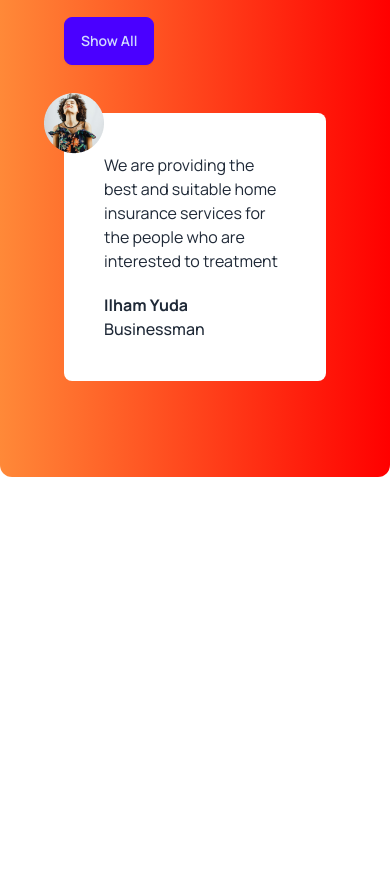
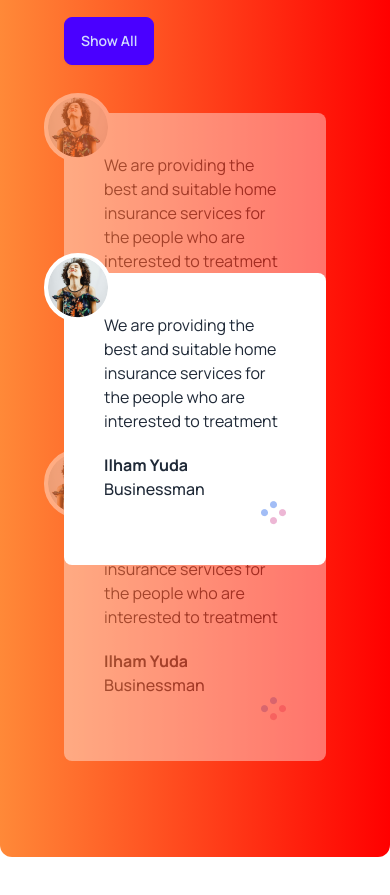
Before and after one commit to AzizunNahar7/Tea-House-With-DaisyUI, a plain HTML site: page index.html in a window 390 px wide. Shown: the part 4968-5863 px from the top of the page. Before the commit the page ends 5541 px from the top, so only its background shows below. Drawn offline with nearby package versions, Linux system fonts and the light colour scheme.

Commit message:
finished super client section with responsive

```diff
--- a/index.html
+++ b/index.html
@@ -129,19 +129,45 @@
   </section>
   <!-- Super client section start here -->
   <section class="my-24 flex flex-col lg:flex-row gap-12 rounded-xl bg-gradient-to-r from-[#FF8938] to-[#F00] px-16 py-24">
-    <div class="space-y-5">
-      <h2 class="text-5xl font-extrabold text-white">Meet Our Super<br>
-        Clients</h2>
-        <p class="text-white">There are many variations of passages of Lorem Ipsum available, but the majority have suffered alteration in some form, by injected humour, or randomised words which don't look even slightly believable. </p>
-        <button class="btn btn-primary">Show All</button>
+    <div class="flex lg:pr-28 items-center">
+      <div class="space-y-5">
+        <h2 class="text-5xl font-extrabold text-white">Meet Our Super<br>
+          Clients</h2>
+          <p class="text-white">There are many variations of passages of Lorem Ipsum available, but the majority have suffered alteration in some form, by injected humour, or randomised words which don't look even slightly believable. </p>
+          <button class="btn btn-primary">Show All</button>
       </div>
-      <div>
-        <!-- Review -->
-        <div class="relative p-10 rounded-lg bg-white">
-          <img class="absolute -top-5 -left-5" src="./images/client.png" alt="">
+      </div>
+      <!-- Review container -->
+      <div class="relative">
+        <!-- Next Review -->
+        <div class="relative z-10 mb-16 opacity-40 p-10 rounded-lg bg-white">
+          <img class="absolute -top-5 -left-5 border-4 border-white rounded-full bg-white" src="./images/client.png" alt="">
           <p>We are providing the best and suitable home insurance services for the people who are interested to treatment</p>
           <h4 class="font-bold mt-5">Ilham Yuda</h4>
           <p class="font-medium">Businessman</p>
+          <div class="flex justify-end">
+            <img src="./images/circles.png" alt="">
+          </div>
+        </div>
+        <!-- Current Review -->
+        <div class="absolute z-20 p-10 top-40 lg:-left-24 lg:w-[430px] rounded-lg bg-white">
+          <img class="absolute -top-5 -left-5 border-4 border-white rounded-full bg-white" src="./images/client.png" alt="">
+          <p>We are providing the best and suitable home insurance services for the people who are interested to treatment</p>
+          <h4 class="font-bold mt-5">Ilham Yuda</h4>
+          <p class="font-medium">Businessman</p>
+          <div class="flex justify-end">
+            <img src="./images/circles.png" alt="">
+          </div>
+        </div>
+        <!-- Previous Review -->
+        <div class="relative z-10 opacity-40 p-10 rounded-lg bg-white">
+          <img class="absolute -top-5 -left-5 border-4 border-white rounded-full bg-white" src="./images/client.png" alt="">
+          <p>We are providing the best and suitable home insurance services for the people who are interested to treatment</p>
+          <h4 class="font-bold mt-5">Ilham Yuda</h4>
+          <p class="font-medium">Businessman</p>
+          <div class="flex justify-end">
+            <img src="./images/circles.png" alt="">
+          </div>
         </div>
       </div>
 
```
